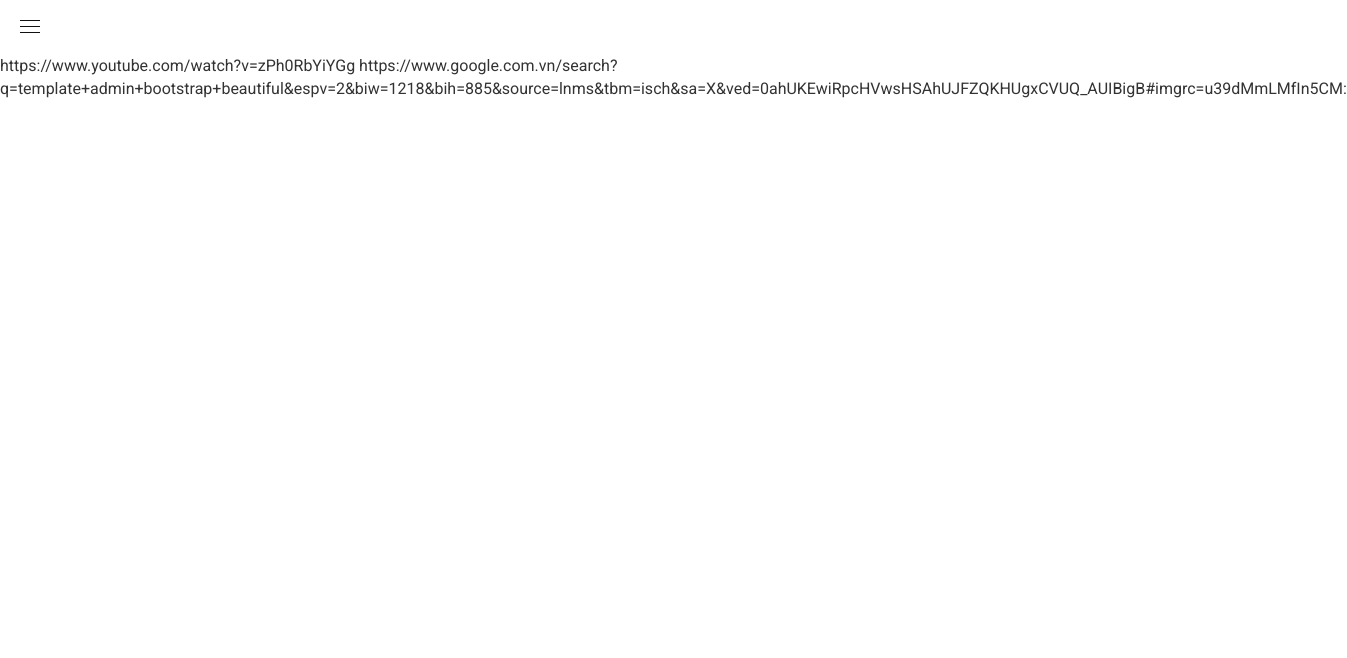
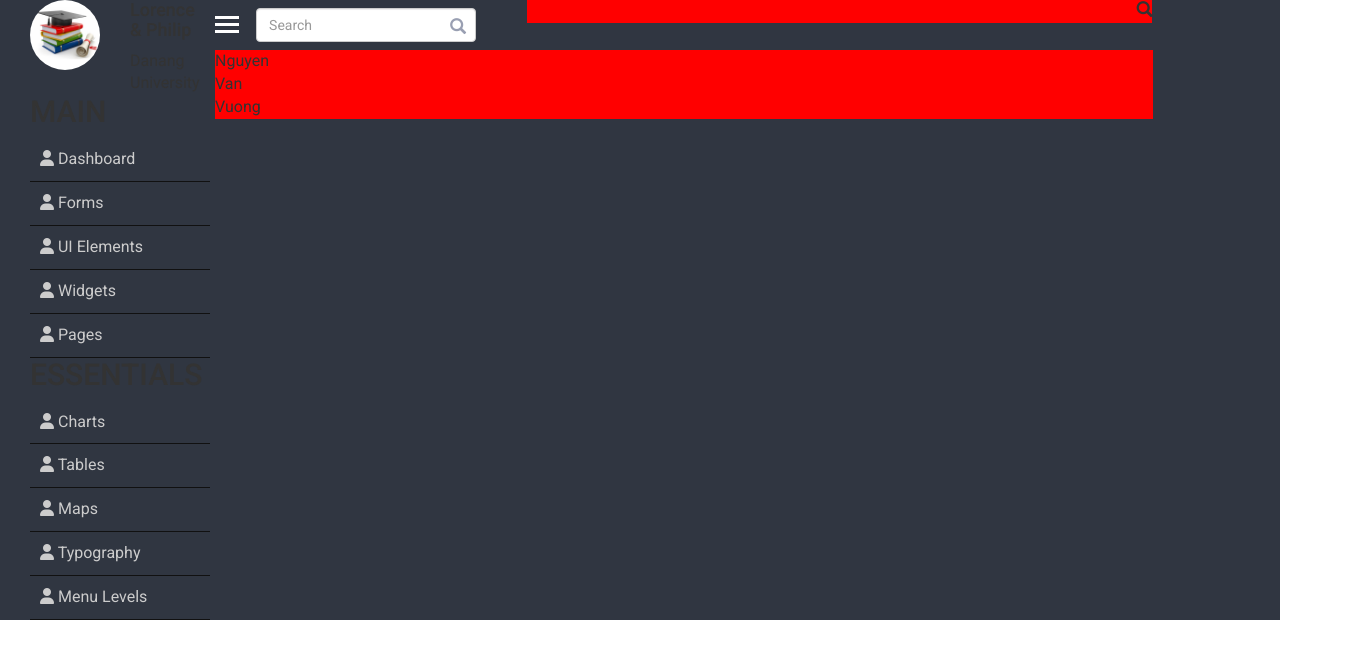
Before and after one commit to danisluis3/15.-Responsive-Website, a plain HTML site: page admin.schoolmate.vn/index.html in a window 1280 px wide. Shown: the whole page, 1347 px wide, since content can reach past the window. Drawn offline with nearby package versions, Linux system fonts and the light colour scheme.

Commit message:
version7

```diff
--- a/admin.schoolmate.vn/css/style.css
+++ b/admin.schoolmate.vn/css/style.css
@@ -36,18 +36,58 @@
  	padding: 0px;
  	font-family: "HelveticaNeue",HelveticaNeue;
  }
+.wrapper{
+	background-color: #303641;
+ }
+ /** ============ TOP MENU NAVIGATION DRAWER ============== **/
+#topMenu{
+ 	background-color: #303641;
+}
+#drawer-btn{
+	width: 24px;
+	height: 21px;
+	cursor: pointer;
+	margin-top: 16px;
+	margin-left: -30px;
+}
+#drawer-btn span{
+	height: 3px;
+	background-color: white;
+	margin-bottom: 4px;
+	display: block;
+}
+.inner-addon {
+  position: relative;
+  margin-top: 8px;
+  margin-bottom: 8px;
+  margin-left: -36px;
+}
+.inner-addon .glyphicon {
+  position: absolute;
+  padding: 10px;
+  pointer-events: none;
+}
+.right-addon .glyphicon { right: 0px;}
+.right-addon input { padding-right: 30px; }
+.inner-addon input[type=text] {
+    width: 220px;
+    -webkit-transition: width 0.4s ease-in-out;
+    transition: width 0.4s ease-in-out;
+}
+.inner-addon  input[type=text]:focus {
+    width: 330px;
+}
+#rightTopMenu{
+	background-color: red;
+}
+
 .wrapper .navContainer{
 	/** Todo **/
 }
 #drawerLeft{
- 	background-color: #272727;
  	width: 200px;
  	height: 100%;
  	display: block;
- 	position: absolute;
- 	left: -200px;
- 	top: 0px;
- 	transition: left 0.3s linear;
  }
 #drawerLeft ul{
  	margin: 0px;
@@ -58,11 +98,9 @@
  }
 #drawerLeft.visible{
 	left: 0px;
-	transition: left 0.3s linear;
 }
 
  #drawerLeft ul li a{
- 	background-color: #1C1E1F;
  	color: #ccc;
  	border-bottom: 1px solid #111;
  	display: block;
@@ -70,20 +108,3 @@
  	padding: 10px;
  	text-decoration: none;
  }
-
-#drawer-btn{
-	display: inline-block;
-	vertical-align: middle;
-	width: 20px;
-	height: 15px;
-
-	cursor: pointer;
-	margin: 20px;
-}
-
-#drawer-btn span{
-	height: 1px;
-	background-color: #111;
-	margin-bottom: 5px;
-	display: block;
-}
--- a/admin.schoolmate.vn/index.html
+++ b/admin.schoolmate.vn/index.html
@@ -16,9 +16,20 @@
 	</head>
 	<body>
 		<div class="wrapper">
-			<div class="navContainer container-fluid">
+			<div class="container-fluid">
+				<div class="col-lg-3 col-md-3 col-sm-3 col-xs-12" id="drawerLeft">
+					<div class="avatar">
+						<div>
 							<div class="row">
-					<div id="drawerLeft">
+								<div class="col-lg-6 col-md-6 col-sm-6 col-xs-12">
+									<img src="images/avatar.png" class="img-circle img-responsive" alt="Cinque Terre" width="100" height="100">
+								</div>
+								<div class="col-lg-6 col-md-6 col-sm-6 col-xs-12">
+									<h4>Lorence & Philip</h4>
+									<p>Danang University</p>
+								</div>
+							</div>
+						</div>
 						<h2>MAIN</h2>
 						<ul>
 							<li><a href="#"><span><i class="fa fa-user"></i></span>	<span>Dashboard</span></a></li>
@@ -37,14 +48,40 @@
 							<li><a href="#"><span><i class="fa fa-user"></i></span>	<span>Menu Levels</span></a></li>
 						</ul>
 					</div>
-					<div id="drawer-btn">
+				</div>
+				<div class="col-lg-9 col-md-9 col-sm-9 col-xs-12" id="topMenu">
+					<div class="row">
+						<div class="col-lg-4 col-md-4 col-sm-4 col-xs-12">
+							<div class="col-lg-2 col-md-2 col-sm-2 col-xs-12">
+								<div align="left" id="drawer-btn">
 									<!-- Todo something -->
 									<span></span>
 									<span></span>
 									<span></span>
 								</div>
 							</div>
+							<div class="col-lg-10 col-md-10 col-sm-10 col-xs-12">
+								<ul align="left" class="nav navbar-nav">
+							       <div class="inner-addon right-addon">
+							        	<i class="glyphicon glyphicon-search" style="color: #999fb2;"></i>
+							        	<input type="text" class="form-control" placeholder="Search" />
+						        	</div>
+						    	</ul>
+							</div>
+						</div>
+						<div class="col-lg-8 col-md-8 col-sm-8 col-xs-12" id="rightTopMenu">
+					    	<ul align="left" class="nav navbar-nav navbar-right">
+						      	<i class="glyphicon glyphicon-search"></i>
+						    </ul>
+						</div>
+					</div>
 
+					<div class="row" style="background-color: red;">
+						<p>Nguyen</p>
+						<p>Van</p>
+						<p>Vuong</p>
+					</div>
+				</div>
 			</div>
 		</div>
 		<script type="text/javascript" src="js/bootstrap.min.js"></script>
@@ -56,7 +93,7 @@
 			$(document).ready(function(){
 				$('#drawer-btn').click(function(){
 					/** Todo **/
-					$('#drawerLeft').addClass('visible');
+					$('#drawerLeft').toggle('slow');
 				});
 			});
 		</script>
@@ -65,7 +102,3 @@
 		</script>
 	</body>
 </html>
-
-https://www.youtube.com/watch?v=zPh0RbYiYGg
-
-https://www.google.com.vn/search?q=template+admin+bootstrap+beautiful&espv=2&biw=1218&bih=885&source=lnms&tbm=isch&sa=X&ved=0ahUKEwiRpcHVwsHSAhUJFZQKHUgxCVUQ_AUIBigB#imgrc=u39dMmLMfIn5CM:
```
Also changed, not shown: admin.schoolmate.vn/images/avatar.png (added), admin.schoolmate.vn/images/ic_search.png (added), 1 other file. Lines whose indentation alone changed are shown as unchanged.
